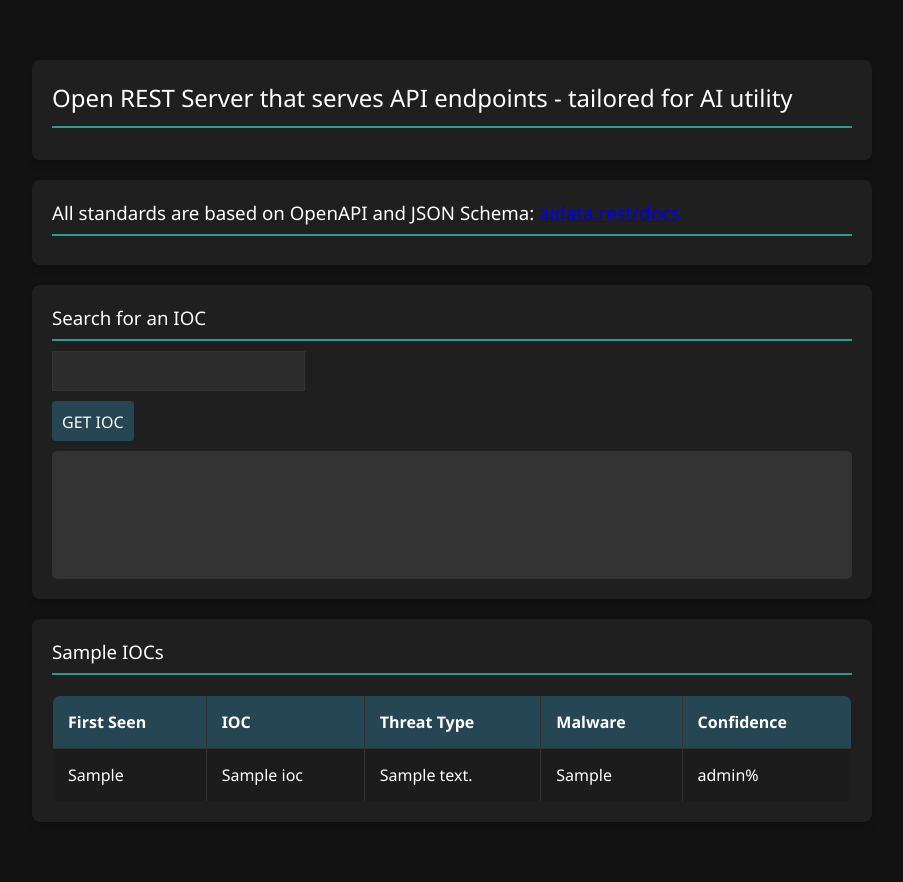
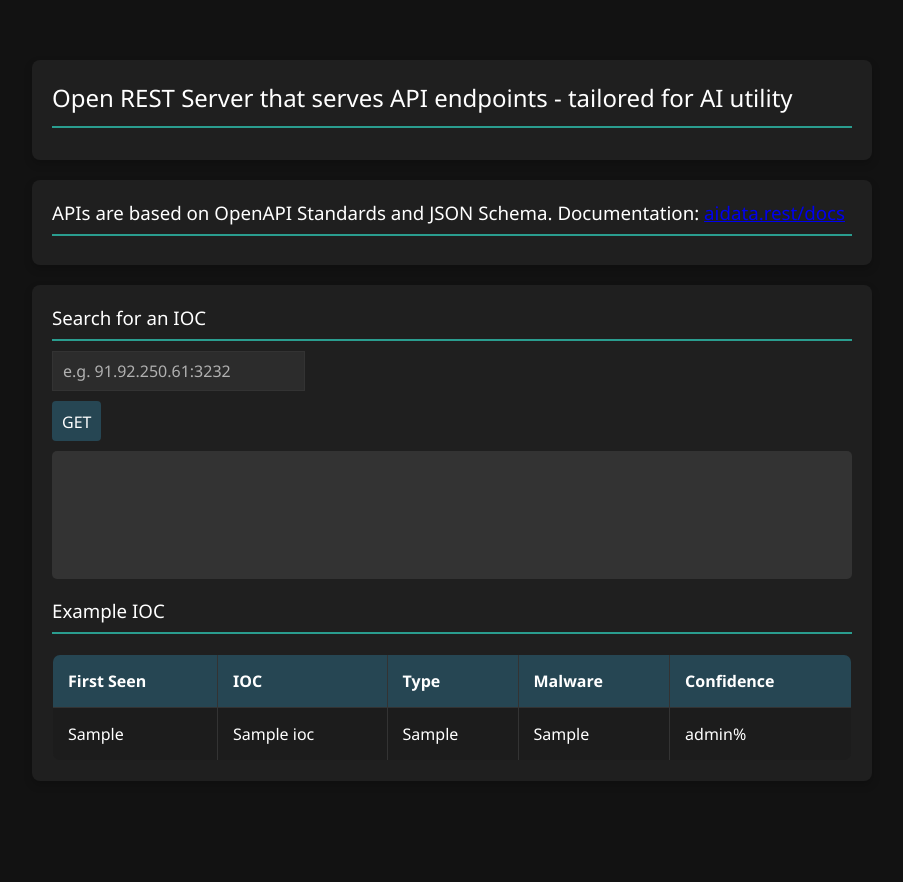
Before and after one commit to OceanC0de/fastapi-htmx, a FastAPI app: page / in a window 1280 px wide. Shown: the whole page, without its empty margins (188-1091 px from the left). After the commit the page ends 781 px from the top, so only its background shows below. Run offline with FastAPI, Linux system fonts and the light colour scheme; a database or web service that is not in the repository returns one stand-in record (values such as "Sample title").

Commit message:
edited titles and html styling

```diff
--- a/app/routers/routers.py
+++ b/app/routers/routers.py
@@ -7,7 +7,7 @@ router = APIRouter()
 
 @router.get("/")
 async def read_root(request: Request):
-    iocs_cursor = ioc_collection.find({}).limit(3)
+    iocs_cursor = ioc_collection.find({}).limit(1)
     iocs = list(iocs_cursor)
     return templates.TemplateResponse("index.html", {
         "request": request,
--- a/templates/index.html
+++ b/templates/index.html
@@ -17,7 +17,8 @@
 
             <div class="container">
                 <h3 class="title">
-                    All standards are based on OpenAPI and JSON Schema:
+                    APIs are based on OpenAPI Standards and JSON Schema.
+                    Documentation:
                     <a href="https://aidata.rest/docs">aidata.rest/docs</a>
                 </h3>
             </div>
@@ -39,13 +40,14 @@
                                     type="text"
                                     id="iocSearchInput"
                                     name="ioc"
+                                    placeholder="e.g. 91.92.250.61:3232"
                                     required
                                 />
                             </div>
                         </div>
                         <div class="control">
                             <button type="submit" class="button is-info">
-                                Get IOC
+                                Get
                             </button>
                         </div>
                     </form>
@@ -54,16 +56,13 @@
                         <!-- JSON response will be styled here -->
                     </div>
                 </div>
-            </div>
-
-            <div class="container">
-                <h3 class="title">Sample IOCs</h3>
+                <h3 class="title">Example IOC</h3>
                 <table class="is-striped is-fullwidth table">
                     <thead>
                         <tr>
                             <th>First Seen</th>
                             <th>IOC</th>
-                            <th>Threat Type</th>
+                            <th>Type</th>
                             <th>Malware</th>
                             <th>Confidence</th>
                         </tr>
@@ -73,7 +72,7 @@
                         <tr>
                             <td>{{ ioc.first_seen }}</td>
                             <td>{{ ioc.ioc }}</td>
-                            <td>{{ ioc.threat_type_desc }}</td>
+                            <td>{{ ioc.ioc_type }}</td>
                             <td>{{ ioc.malware_printable }}</td>
                             <td>{{ ioc.confidence_level }}%</td>
                         </tr>
```
